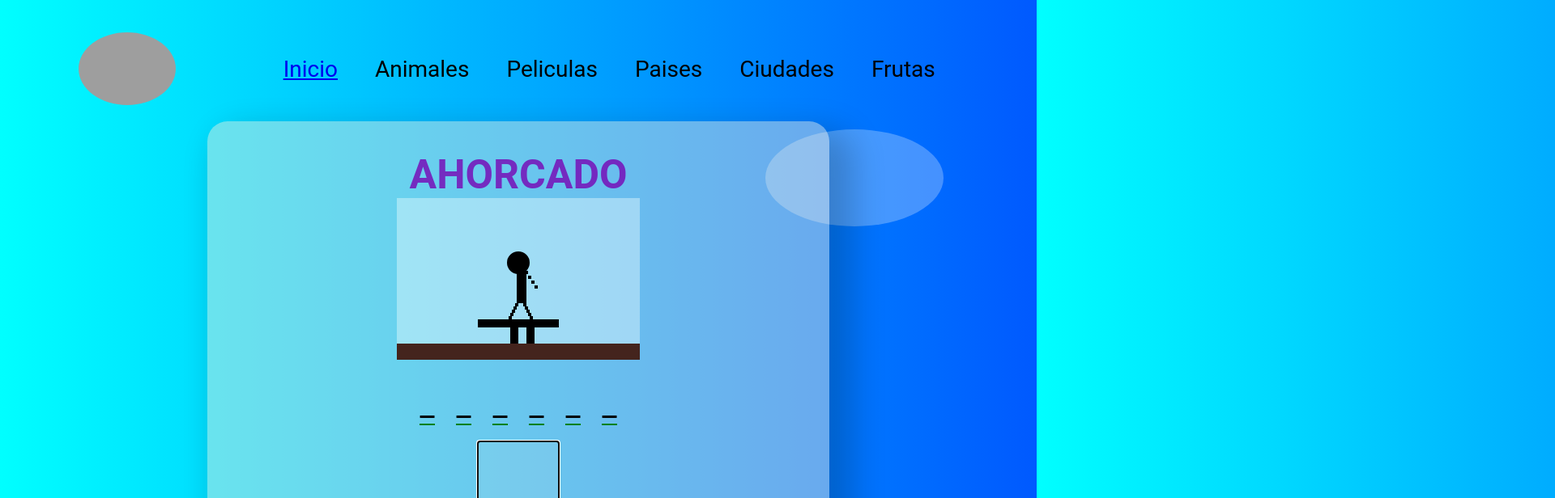
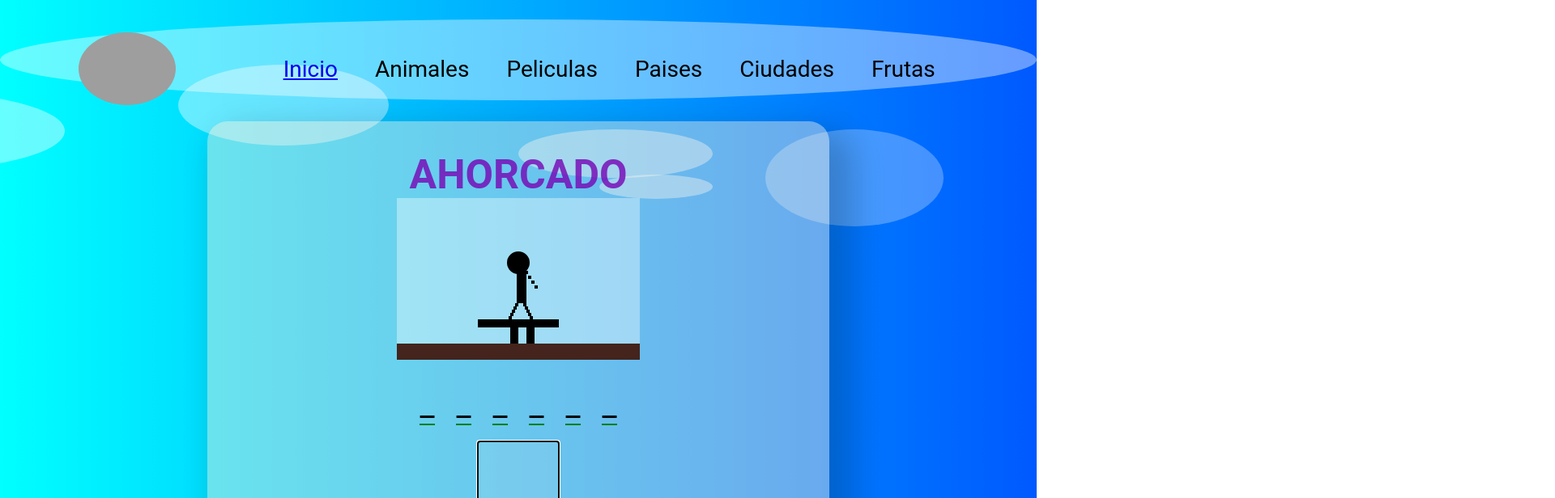
Before and after one commit to Map4che/ahorcado, a React (Vite) app: page / in a window 1280 px wide. Both pictures are taken after typing "Sample" into the empty fields and a click on the input "Iniciar". Shown: the top 616 px of the page at 81% size, 1920 px wide, since content can reach past the window. Built offline with nearby package versions, Linux system fonts and the light colour scheme; grey boxes are pictures that could not be loaded.

Commit message:
Arreglo pantalla celular

```diff
--- a/src/css/Efectos.css
+++ b/src/css/Efectos.css
@@ -18,7 +18,7 @@
 
 .nube:nth-child(2) {
   top: 27%;
-  right: -100%;
+  right: 40rem;
   width: 14rem;
   height: 3rem;
   animation-duration: 24s;
@@ -27,7 +27,7 @@
 
 .nube:nth-child(3) {
   top: 10%;
-  right: -100%;
+  right: 80rem;
   width: 26rem;
   height: 10rem;
   animation-duration: 42s;
@@ -36,8 +36,8 @@
 
 .nube:nth-child(4) {
   top: 3%;
-  right: -100%;
-  width: 40rem;
+  right: 0;
+  width: 140rem;
   height: 10rem;
   animation-duration: 30s;
   animation-delay: 3s;
@@ -45,7 +45,7 @@
 
 .nube:nth-child(5) {
   top: 20%;
-  right: -100%;
+  right: 40rem;
   width: 24rem;
   height: 6rem;
   animation-duration: 38s;
@@ -54,7 +54,7 @@
 
 .nube:nth-child(6) {
   top: 14%;
-  right: -100%;
+  right: 120rem;
   width: 40rem;
   height: 10rem;
   animation-duration: 16s;
```
